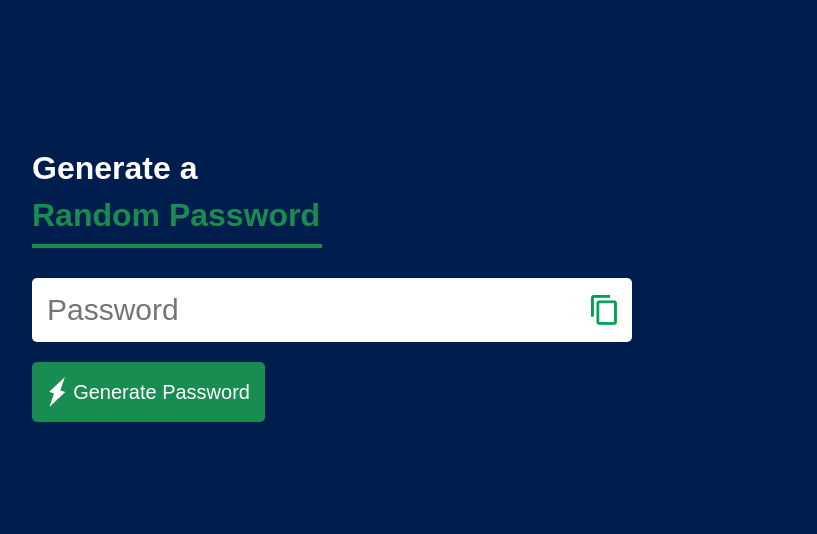
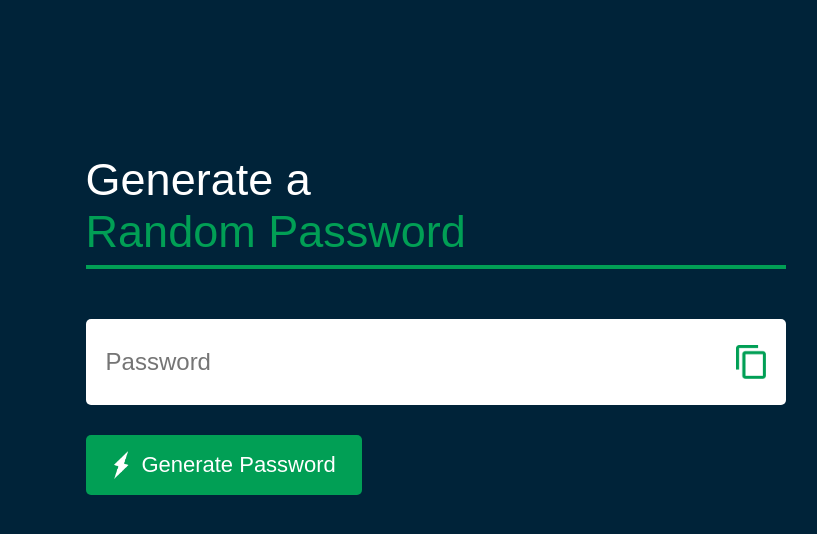
Before and after one commit to karan74jaiswal/Day-4-Random-Password-Generator, a plain HTML site: page index.html in a window 1280 px wide. Shown: the whole page, without its empty margins (68-885 px from the left). Drawn offline with Linux system fonts and the light colour scheme.

Commit message:
Improved some Html and CSS code to more professional design. Logic Remains Same.

```diff
--- a/index.html
+++ b/index.html
@@ -8,7 +8,7 @@
     <script defer src="./script.js"></script>
   </head>
   <body>
-    <div class="password-generator">
+    <div class="container">
       <h1>Generate a</h1>
       <h1 class="random-password">Random Password</h1>
       <div class="generator">
--- a/style.css
+++ b/style.css
@@ -6,66 +6,66 @@
 }
 
 body {
-  background: #001e4d;
+  background: #002339;
+  color: #fff;
 }
 
-.password-generator {
-  margin: 150px 100px;
-  max-width: 600px;
+.container {
+  margin: 12%;
+  width: 90%;
+  max-width: 700px;
 }
 
-.password-generator h1 {
-  font-weight: 600;
-  color: #fff;
-  /* margin-bottom: 8px; */
-  padding-bottom: 10px;
-  /* text-align: left; */
+.container h1 {
+  font-weight: 500;
+  font-size: 45px;
 }
 
-.password-generator .random-password {
-  border-bottom: 4px solid rgb(25, 140, 82);
-  color: rgb(25, 140, 82);
+.container .random-password {
+  border-bottom: 4px solid #019f55;
+  color: #019f55;
   width: 100%;
-  max-width: 290px;
+  padding-bottom: 7px;
 }
 
 .generator {
-  margin-top: 30px;
+  margin-top: 50px;
   display: flex;
   align-items: center;
   background: #fff;
   width: 100%;
   justify-content: space-between;
-  padding: 15px;
+  padding: 26px 20px;
   gap: 10px;
   border-radius: 5px;
-  margin-bottom: 20px;
+  margin-bottom: 30px;
+  color: #333;
 }
 
 #password-field {
   border: none;
   outline: none;
-  font-size: 30px;
-  width: 100%;
+  font-size: 24px;
 }
 
 .generator img {
-  height: 30px;
-  width: auto;
+  width: 30px;
   cursor: pointer;
 }
 
 .generate-btn {
   display: flex;
   align-items: center;
-  background: rgb(25, 140, 82);
-  color: #fff;
+  justify-content: center;
+  background: #019f55;
   cursor: pointer;
-  font-size: 20px;
+  font-size: 22px;
+  font-weight: 300;
   border: none;
   outline: none;
-  padding: 15px;
+  padding: 16px 26px;
   border-radius: 5px;
+  color: #fff;
 }
 
 .generate-btn:active {
@@ -73,6 +73,6 @@ body {
 }
 
 .generate-btn img {
-  height: 30px;
-  margin-right: 5px;
+  height: 28px;
+  margin-right: 10px;
 }
```
